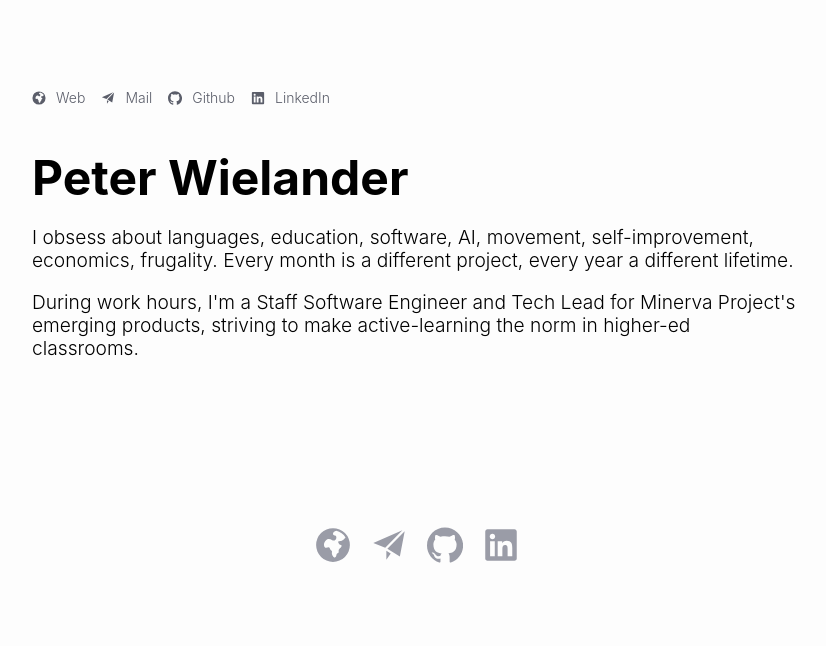
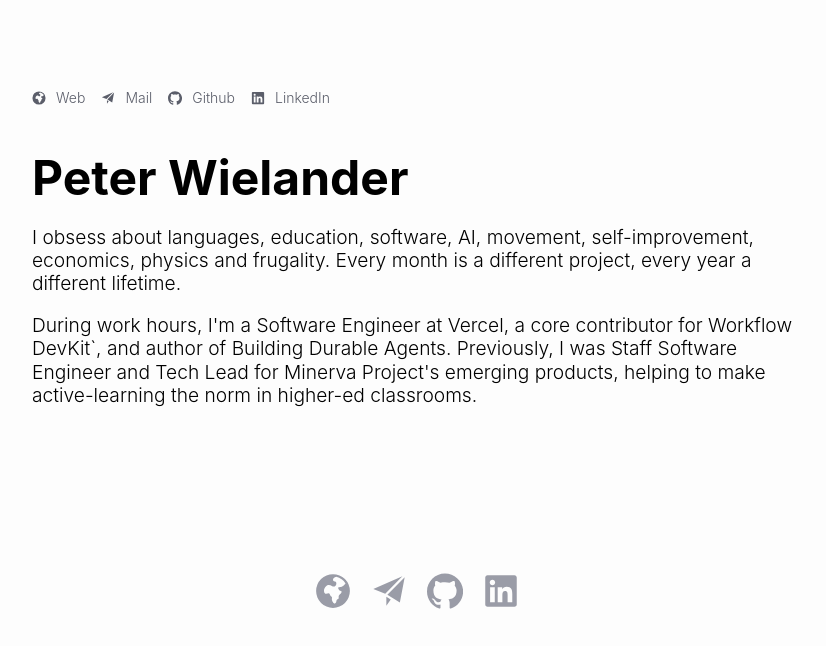
Before and after one commit to VaguelySerious/wielander.me, a Nuxt app: page / in a window 1280 px wide. Shown: the top 646 px of the page, without its empty margins (223-1049 px from the left). Built offline with nearby package versions, Linux system fonts and the light colour scheme.

Commit message:
Update wording

```diff
--- a/layouts/default.vue
+++ b/layouts/default.vue
@@ -34,13 +34,15 @@
           </nuxt-link>
           <h2 v-if="isMainPage" class="header-subtitle">
             <p>
-              I obsess about languages, education, software, AI, movement, self-improvement, economics, frugality.
+              I obsess about languages, education, software, AI, movement, self-improvement, economics, physics and frugality.
               Every month is a different project, every year a different lifetime.
             </p>
             <p>
-              During work hours, I'm a Staff Software Engineer and Tech Lead for
+              During work hours, I'm a Software Engineer at Vercel, a core contributor for <a href="https://useworkflow.dev/">Workflow DevKit</a>`, and author of <a href="https://useworkflow.dev/docs/ai">Building Durable Agents</a>.
+
+Previously, I was Staff Software Engineer and Tech Lead for
               <a href="https://www.minervaproject.com/">Minerva Project</a>'s
-              emerging products, striving to make active-learning the norm in
+              emerging products, helping to make active-learning the norm in
               higher-ed classrooms.
             </p>
           </h2>
```
